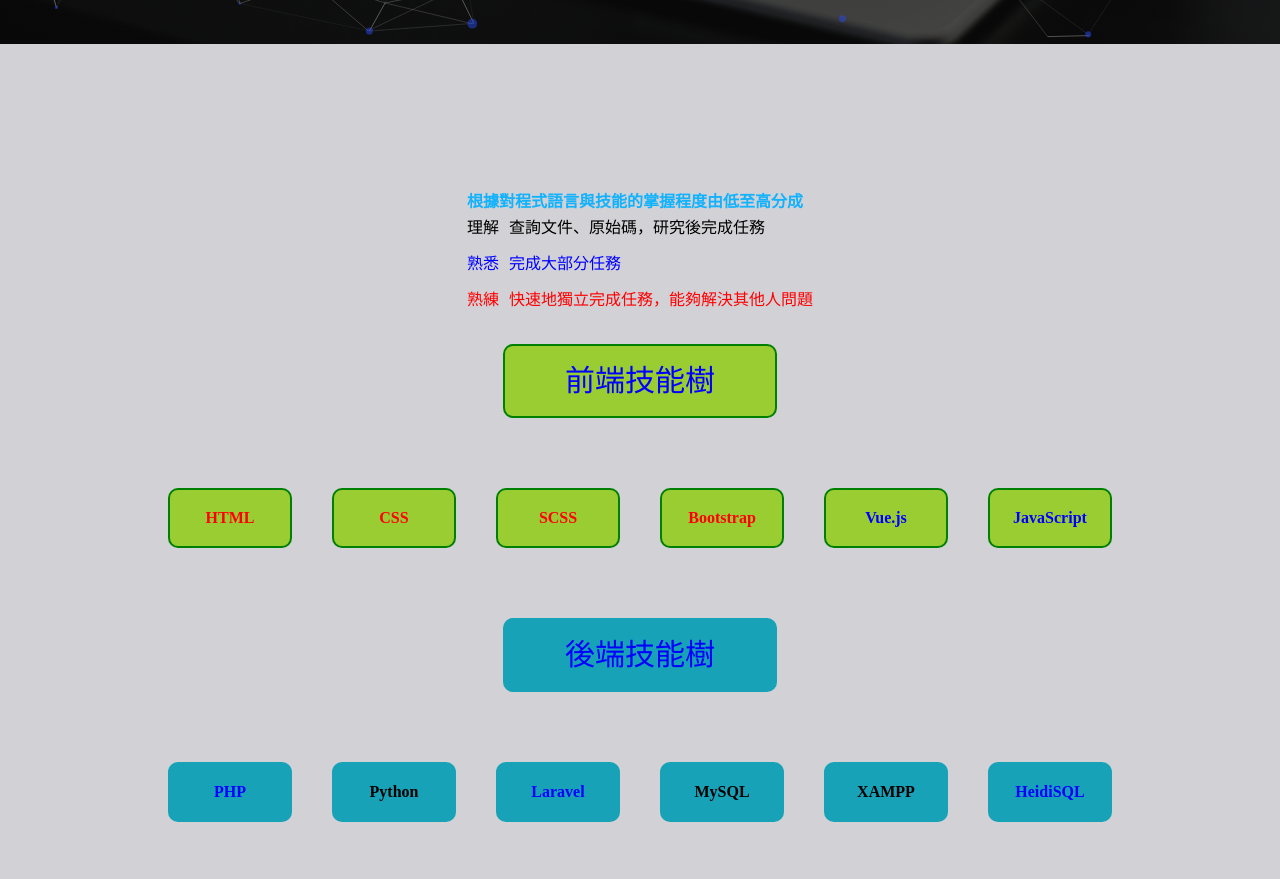
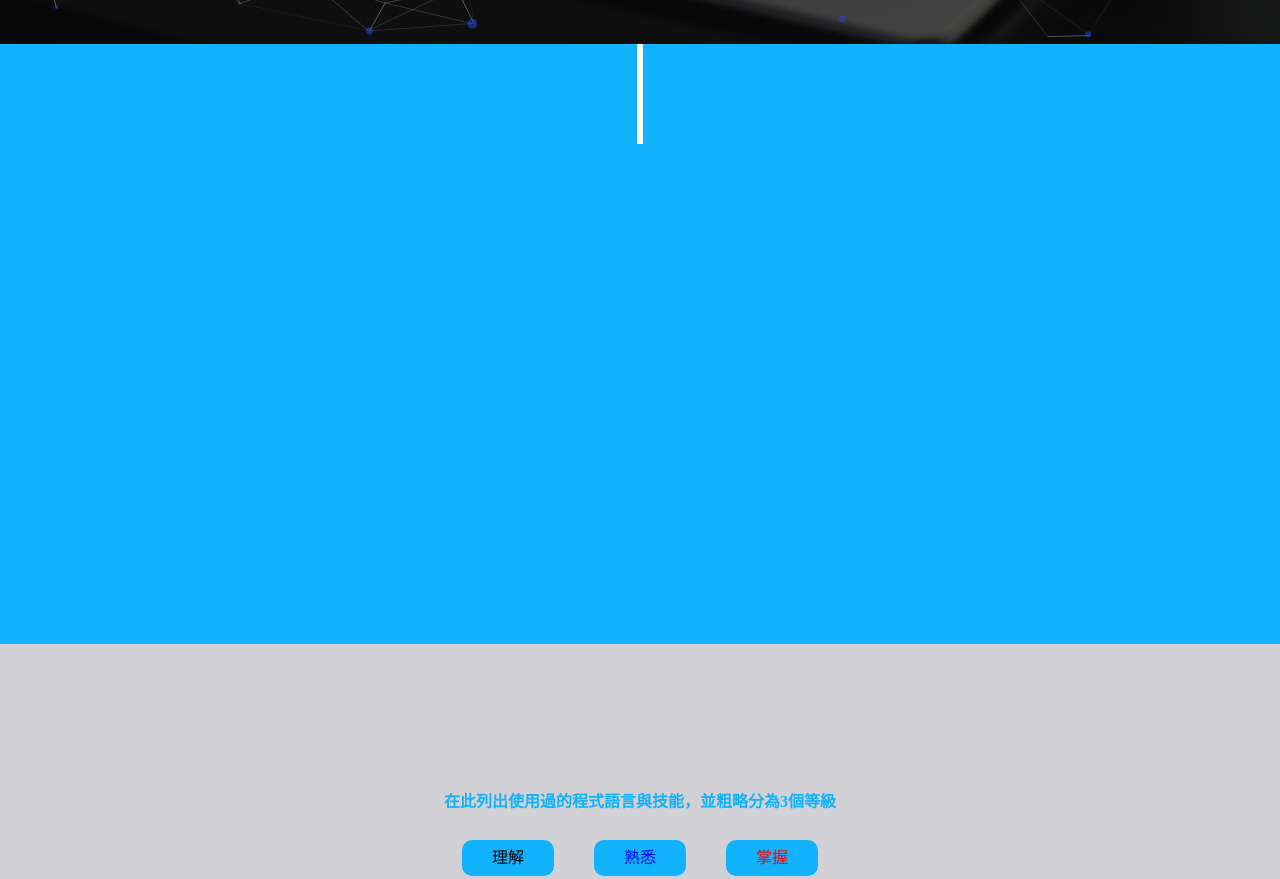
Before and after one commit to chienniman/profolio, a plain HTML site: page index.html in a window 1280 px wide. Shown: the part 756-1635 px from the top of the page. Drawn offline with nearby package versions, Linux system fonts and the light colour scheme; a web font is replaced by a local one.

Commit message:
#timeline01

```diff
--- a/_main.scss
+++ b/_main.scss
@@ -81,6 +81,30 @@ body{
         }
     }
 }
+#timeline{
+    height: 600px;
+    background: $primary-color ;
+    ul li {
+        list-style-type: none;
+        position: relative;
+        width: 6px;
+        margin: 0 auto;
+        padding-top: 50px;
+        background: #fff;
+      }
+
+    ul li::after {
+        // content: '';
+        // position: absolute;
+        // left: 50%;
+        // bottom: 0;
+        // transform: translateX(-50%);
+        // width: 30px;
+        // height: 30px;
+        // border-radius: 50%;
+        // background: inherit;
+      }
+}
 #webDeve{
     padding: 300px 0;
     background: rgb(209, 209, 214);
@@ -96,32 +120,27 @@ body{
         h3{
             color: $primary-color;
             font-weight: 800;
+            text-align: center;
         }
         .skill_text{
+            display: flex;
+            justify-content: center;
+            margin-top: 30px;
             span{
                 display: block;
-                padding: 10px 0;
+                padding: 10px 30px;
+                margin: 0 20px;
+                background:$primary-color;
+                border-radius: 10px;
             }
             span:nth-child(1){
                 color: black;
-                &::after{
-                    content: '查詢文件、原始碼，研究後完成任務';
-                    margin-left: 10px;
-                }
             }
             span:nth-child(2){
                 color:blue;
-                &::after{
-                    content: '完成大部分任務';
-                    margin-left: 10px;
-                }
             }
             span:nth-child(3){
                 color:red;
-                &::after{
-                    content: '快速地獨立完成任務，能夠解決其他人問題';
-                    margin-left: 10px;
-                }
             }
         }
     }
--- a/index.html
+++ b/index.html
@@ -108,7 +108,7 @@
                 <h1>簡柏毅</h1>
                 <h2>
                   好奇、學習快、溝通強<br><br>
-                  中興大學畢業<br><br>
+                  中興大學生命科學系畢業<br><br>
                   大學時立志成為軟體工程師
                 </h2>
               <div class="my-info">
@@ -137,14 +137,26 @@
             </div>
         </div>
         </section>
+        <section id="timeline">
+          <ul>
+            <li>
+              <div></div>
+            </li>
+          </ul>
+          <ul>
+            <li>
+              <div></div>
+            </li>
+          </ul>
+        </section>
         <section id="webDeve">
           <div class="skill">
             <div class="skill_mastery">
-              <h3>根據對程式語言與技能的掌握程度由低至高分成</h3>
+              <h3>在此列出使用過的程式語言與技能，並粗略分為3個等級</h3>
               <div class="skill_text">
                 <span>理解</span>
                 <span>熟悉</span>
-                <span>熟練</span>
+                <span>掌握</span>
               </div>
             </div>
             <section class="front-end">
@@ -226,6 +238,29 @@
                 </ul>
               </div>
             </section>
+            <section class="other_skills">
+              <div class="cooperation-skill">
+                <div class="title">
+                  <h3>
+                    協作技能樹
+                  </h3>
+                </div>
+                <ul class="cooperation_list">
+                  <li class="skilled">
+                    GitHub
+                  </li>
+                  <li class="skilled">
+                    Trello
+                  </li>
+                  <li class="understand">
+                    Asana
+                  </li>
+                  <li class="skilled">
+                    Discord
+                  </li>
+                </ul>
+              </div>
+            </section>
           </div>
         </section>
         <section id="project"></section>
```
Also changed, not shown: all.css, 1 other file.
